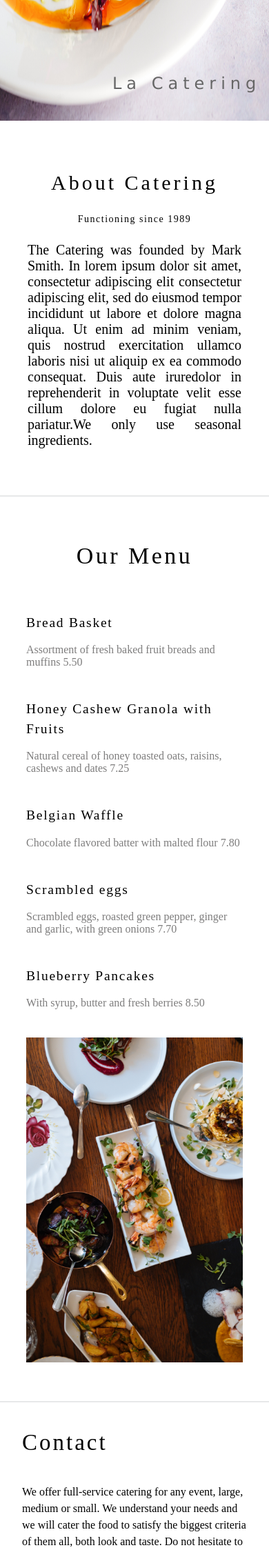
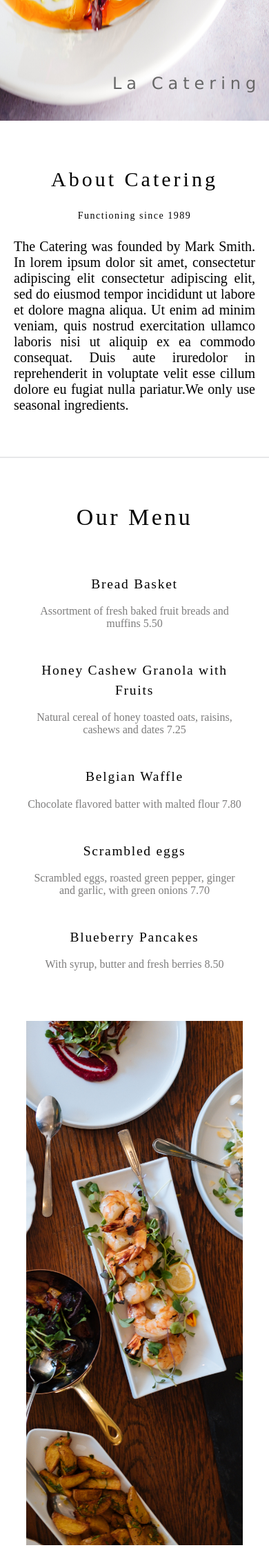
Before and after one commit to Naimish100/Modern-Catering, a Flask app: page / in a window 390 px wide. Shown: the part 631-2878 px from the top of the page at 69% size. Run offline with Flask 2, Linux system fonts and the light colour scheme.

Commit message:
Update style.css
Some changes in Responsive Design.

```diff
--- a/static/style.css
+++ b/static/style.css
@@ -199,10 +199,9 @@ hr {
   color: aliceblue;
 }
 
-/* Media Query For Tablet */
-@media only screen and (max-width: 768px) {
+@media only screen and (max-width: 992px) {
   header {
-    font-size: 14px;
+    font-size: 13px;
   }
 
   .bottom_right {
@@ -213,6 +212,12 @@ hr {
     margin: 70px 70px;
   }
 
+  .about__image {
+    display: none;
+  }
+  .about__info {
+    margin: 0;
+  }
   .about__info h2 {
     font-size: 33px;
   }
@@ -222,8 +227,13 @@ hr {
     letter-spacing: 3px;
   }
 
+  #menu {
+    display: block;
+  }
   .menu__items {
-    padding: 10px 30px 10px 0;
+    padding: 0;
+    margin-bottom: 2rem;
+    text-align: center;
   }
 
   .menu__items h1 {
@@ -236,7 +246,10 @@ hr {
   }
 
   .menu__image {
-    width: 43.5%;
+    width: 100%;
+    margin: 15px 0 30px 0;
+    height: 90vh;
+    object-fit: cover;
   }
 
   #contact h1 {
@@ -273,7 +286,7 @@ hr {
   }
 
   #about {
-    margin: 43px 0;
+    margin: 43px 20px;
   }
 
   .about__image {
```
